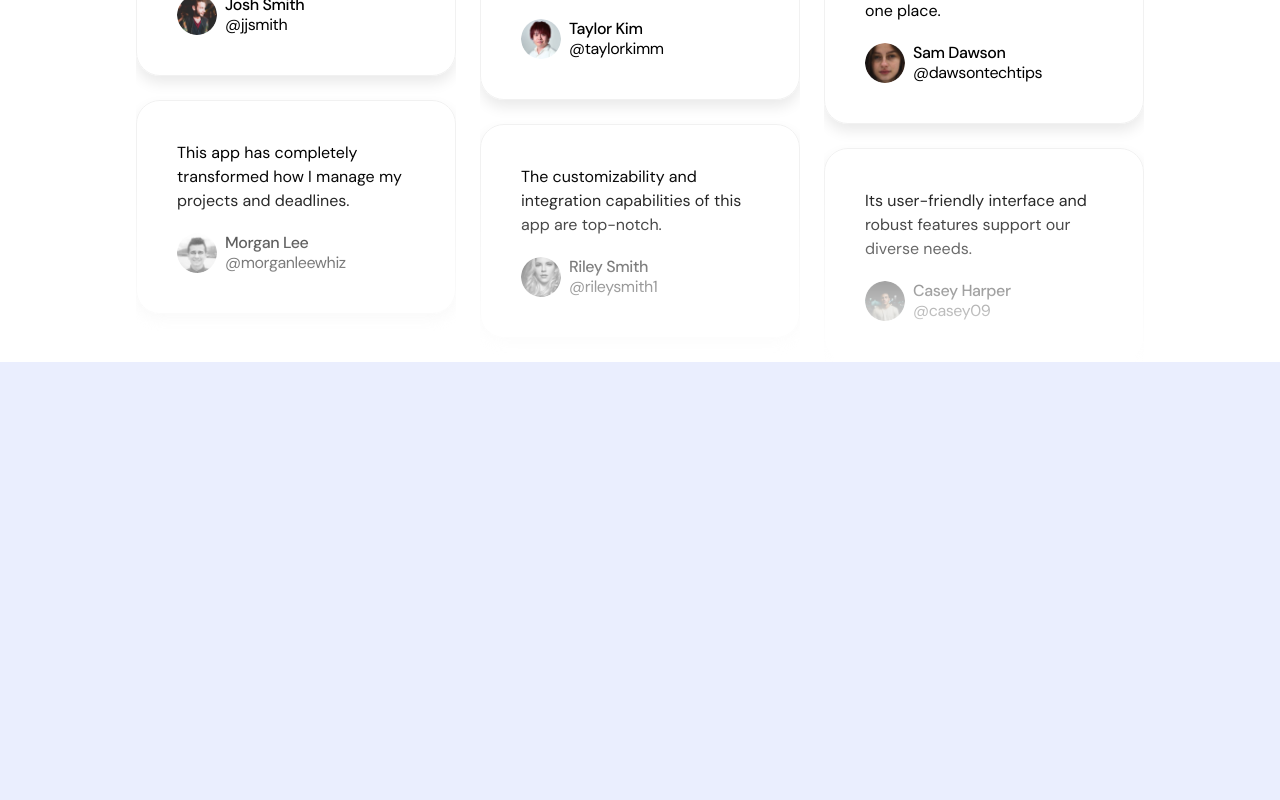
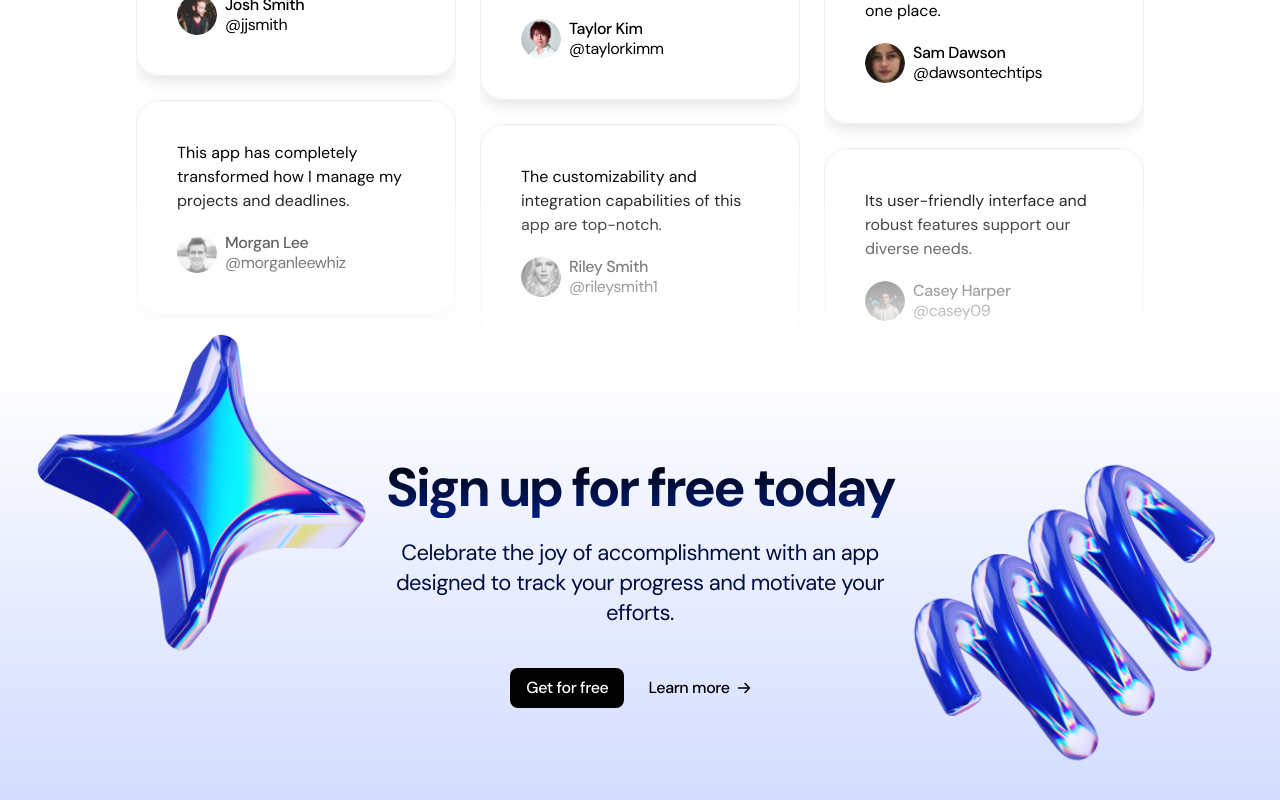
Before and after one commit to AhmedSaadRF/Light-SaaS-Landing-Page, a Next.js app: page / in a window 1280 px wide. Shown: the part 3819-4619 px from the top of the page. Before the commit the page ends 4181 px from the top, so only its background shows below. Built offline with nearby package versions, Linux system fonts and the light colour scheme.

Commit message:
Upload Project

```diff
--- a/src/app/page.tsx
+++ b/src/app/page.tsx
@@ -1,3 +1,4 @@
+import { CallToAction } from "@/sections/CallToAction";
 import { Header } from "@/sections/Header";
 import { Hero } from "@/sections/Hero";
 import { LogoTicker } from "@/sections/LogoTicker";
@@ -15,6 +16,7 @@ export default function Home() {
       <ProductShowcase />
       <Pricing />
       <Testimonials />
+      <CallToAction />
     </>
   );
 }
--- a/src/sections/CallToAction.tsx
+++ b/src/sections/CallToAction.tsx
@@ -1,3 +1,26 @@
+import ArrowRight from '@/assets/arrow-right.svg'
+import starImage from '@/assets/star.png'
+import springImage from '@/assets/spring.png'
+import Image from 'next/image';
+
 export const CallToAction = () => {
-  return null;
+  return (
+    <section className='bg-gradient-to-b from-white to-[#D2DCFF] py-24 overflow-x-clip'>
+      <div className="container">
+        <div className='section-heading relative'>
+          <h2 className='section-title'>Sign up for free today</h2>
+          <p className='section-description mt-5'>Celebrate the joy of accomplishment with an app designed to track your progress and motivate your efforts.</p>
+          <Image src={starImage} alt='Star Image' width={360} className='absolute -left-[350px] -top-[137px]' />
+          <Image src={springImage} alt='Spring Image' width={360} className='absolute -right-[331px] -top-[19px]' />
+        </div>
+        <div className='flex gap-2 mt-10 justify-center'>
+          <button className='btn btn-primary'>Get for free</button>
+          <button className='btn btn-text gap-1'>
+            <span>Learn more</span>
+            <ArrowRight className="h-5 w-5" />
+          </button>
+        </div>
+      </div>
+    </section>
+  );
 };
```
